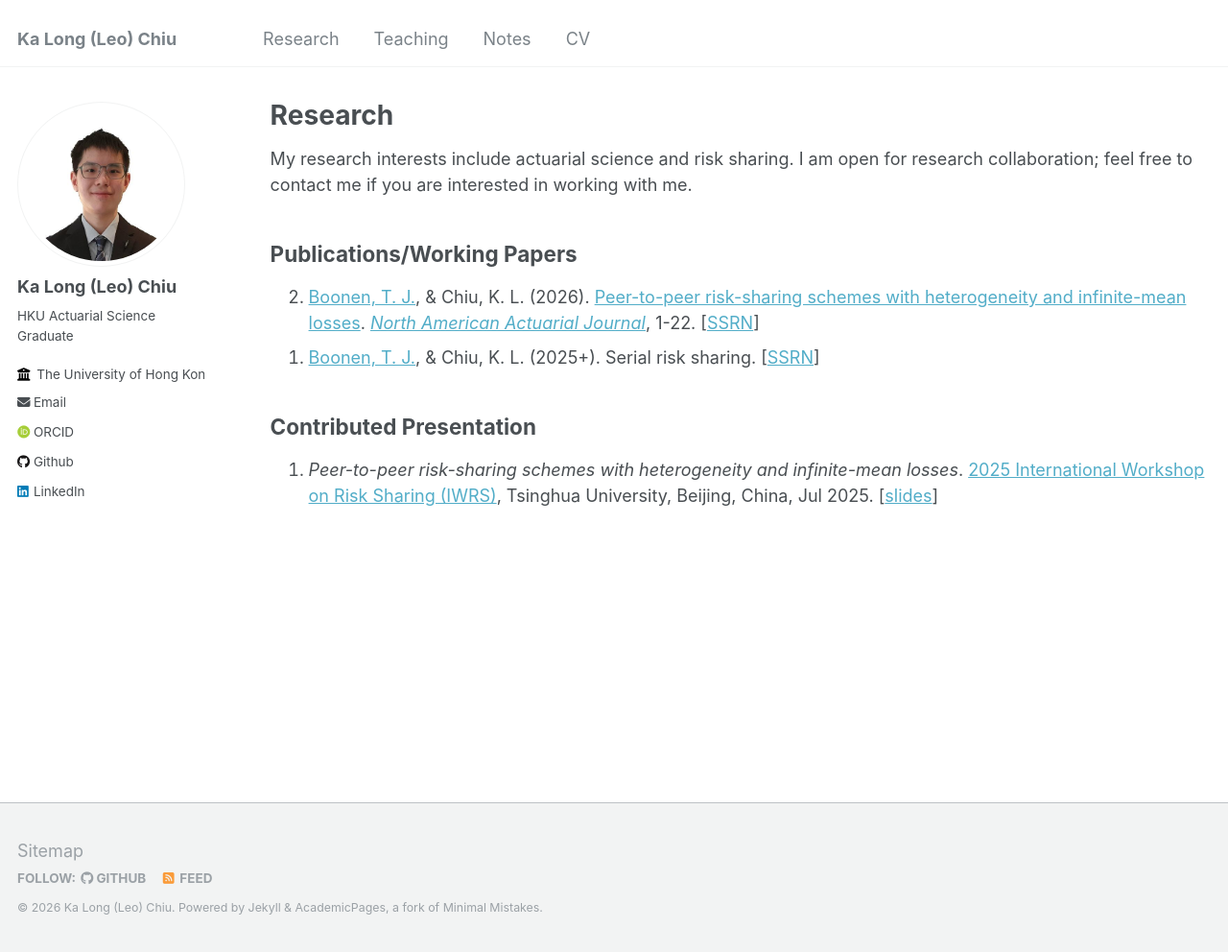
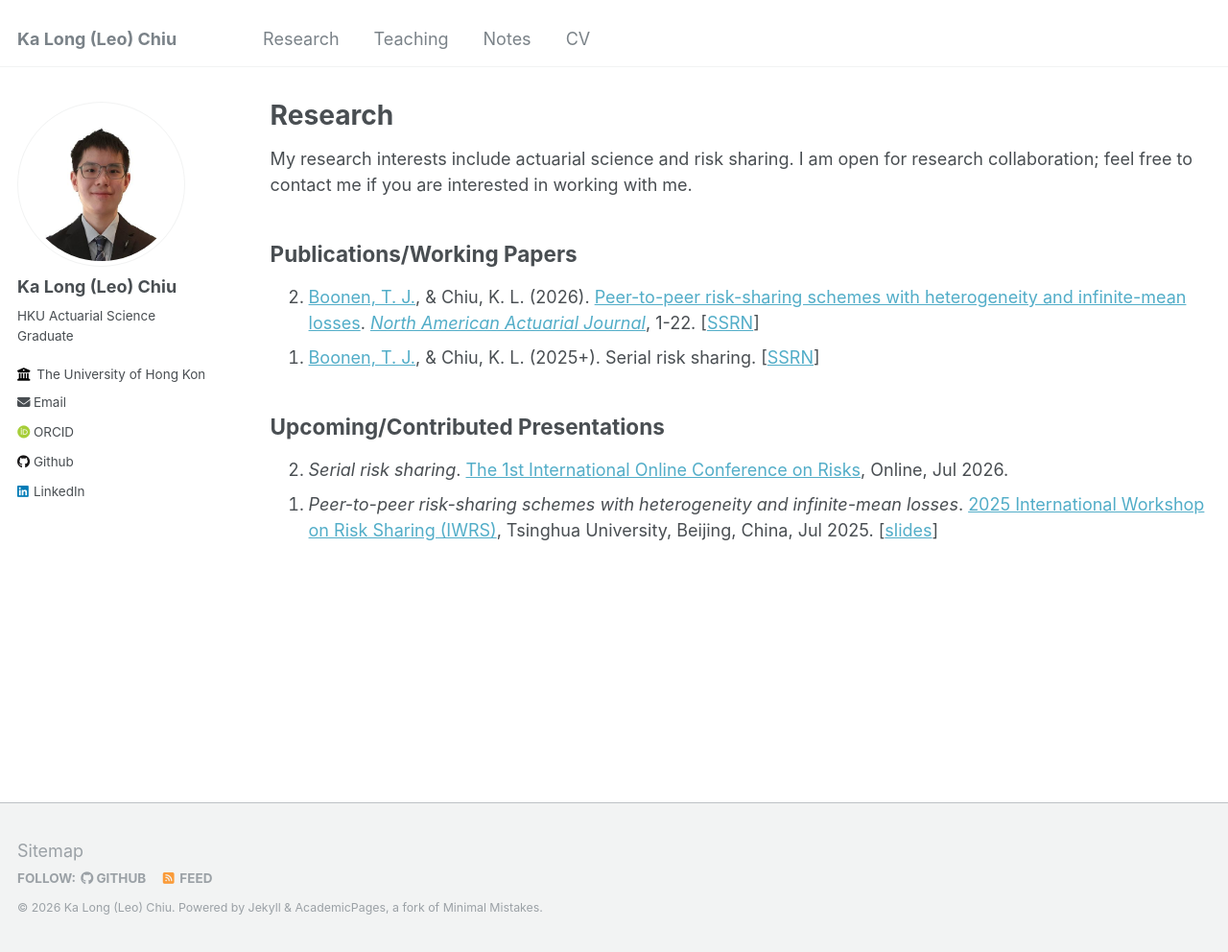
Before and after one commit to leochiukl/leochiukl.github.io, a Jekyll site: the page built from _pages/research.md, in a window 1280 px wide and 992 px high. Shown: the whole window at 96% size. Built offline with Jekyll 4.4.1, drawn with Linux system fonts in a browser that asks for light colours; some web fonts are replaced.

Commit message:
Update research

```diff
--- a/_pages/research.md
+++ b/_pages/research.md
@@ -14,6 +14,7 @@ working with me.
 0. [Boonen, T. J.](https://saasresearch.hku.hk/~tjboonen/), & Chiu, K. L. (2025+). Serial risk sharing. [[SSRN](https://papers.ssrn.com/abstract=5373316)]
 {: reversed="reversed"}
 
-## Contributed Presentation
+## Upcoming/Contributed Presentations
+0. _Serial risk sharing_. [The 1st International Online Conference on Risks](https://sciforum.net/event/IOCR2026), Online, Jul 2026.
 0. _Peer-to-peer risk-sharing schemes with heterogeneity and infinite-mean losses_. [2025 International Workshop on Risk Sharing (IWRS)](https://www.keaipublishing.com/en/journals/risk-sciences/event/2025-international-workshop-on-risk-sharing-iwrs/), Tsinghua University, Beijing, China, Jul 2025. [[slides](/files/2025-iwrs-p2p-risk-sharing-slides.pdf)]
 {: reversed="reversed"}
```
